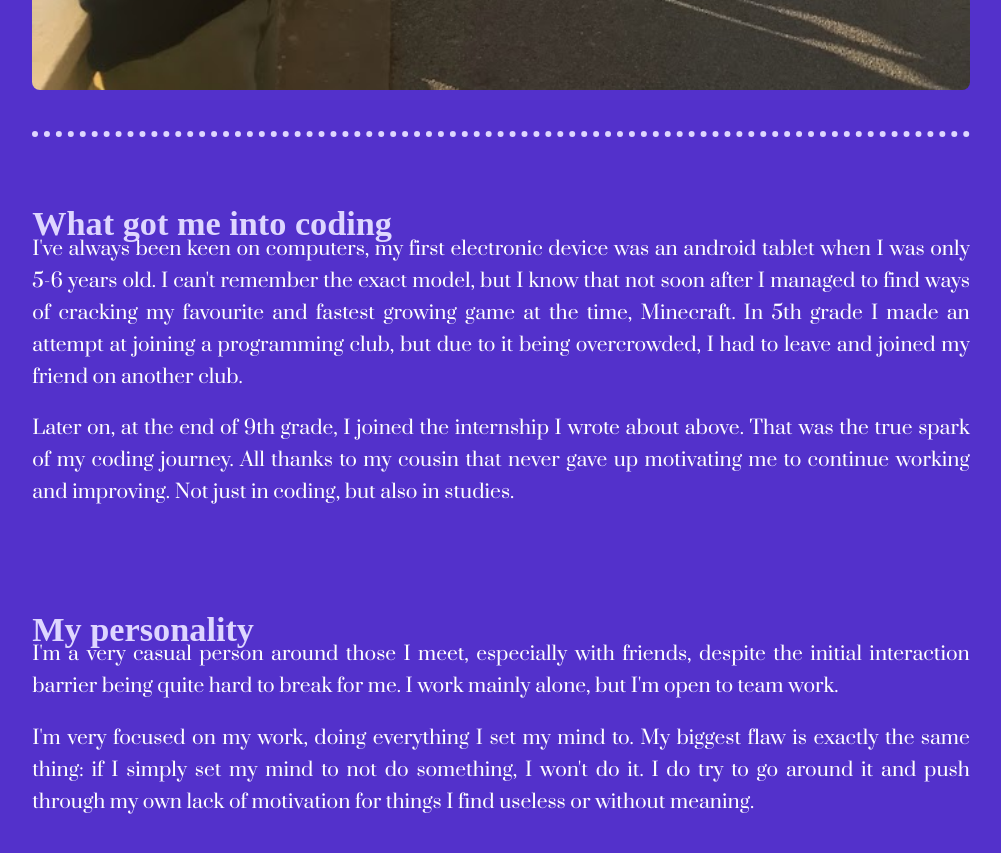
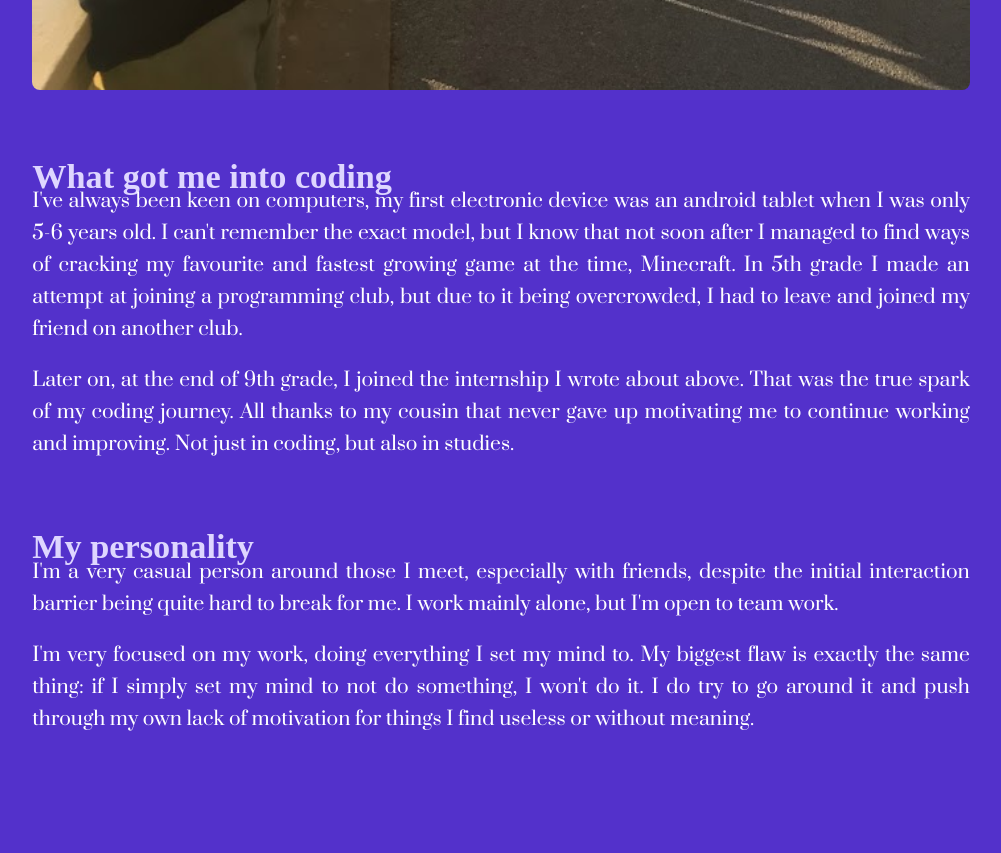
Before and after one commit to cakePhone/cakephone.github.io, a SvelteKit app: page / in a window 1280 px wide. Shown: the part 2840-3693 px from the top of the page, without its empty margins (139-1140 px from the left). After the commit the page ends 3626 px from the top, so only its background shows below. Built offline with nearby package versions, Linux system fonts and the light colour scheme; a web font is replaced by a local one.

Commit message:
remove hr from articles

```diff
--- a/src/app.css
+++ b/src/app.css
@@ -234,14 +234,6 @@ article {
   max-width: 75ch;
 }
 
-article section:not(:last-child) {
-  padding-bottom: 1rem;
-}
-
-article hr {
-  width: 100%;
-}
-
 article p {
   text-align: justify;
   line-height: 2rem;
--- a/src/routes/+page.svelte
+++ b/src/routes/+page.svelte
@@ -57,8 +57,6 @@
     />
   </section>
 
-  <hr />
-
   <section>
     <h3>What got me into coding</h3>
     <p>
```
